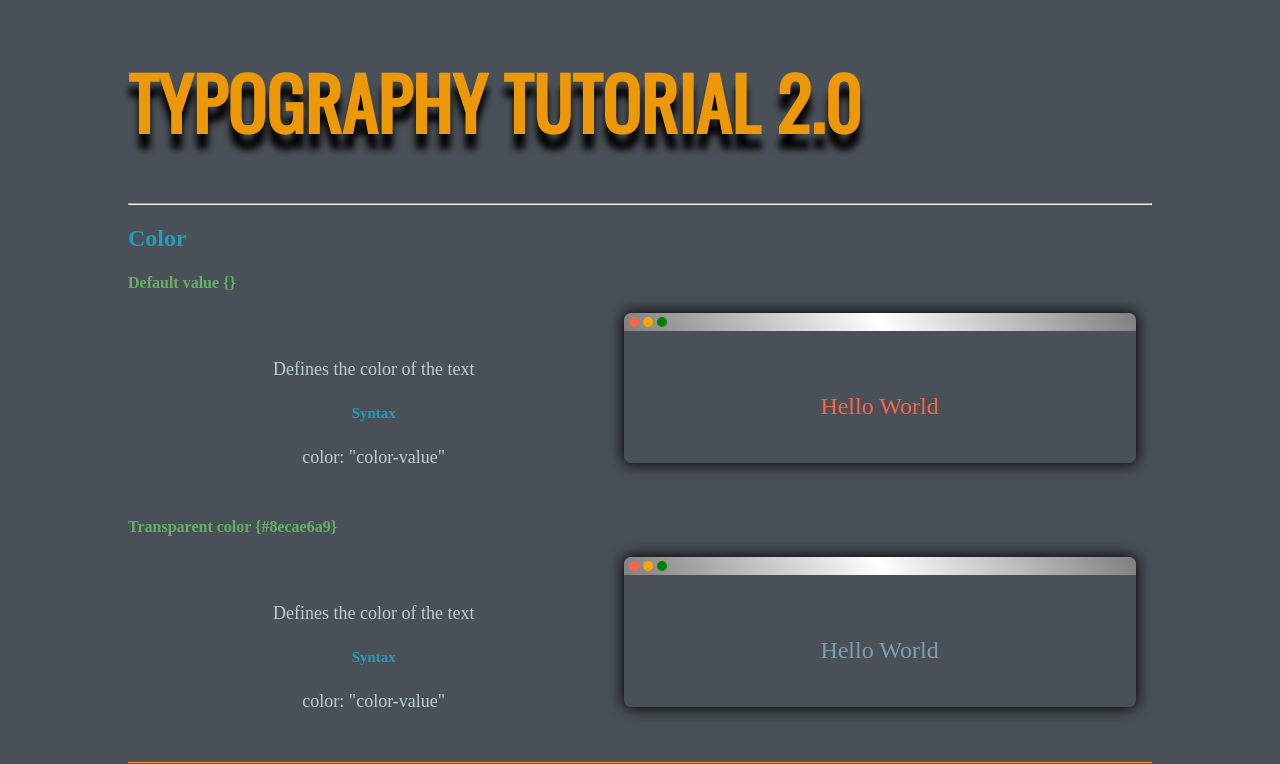
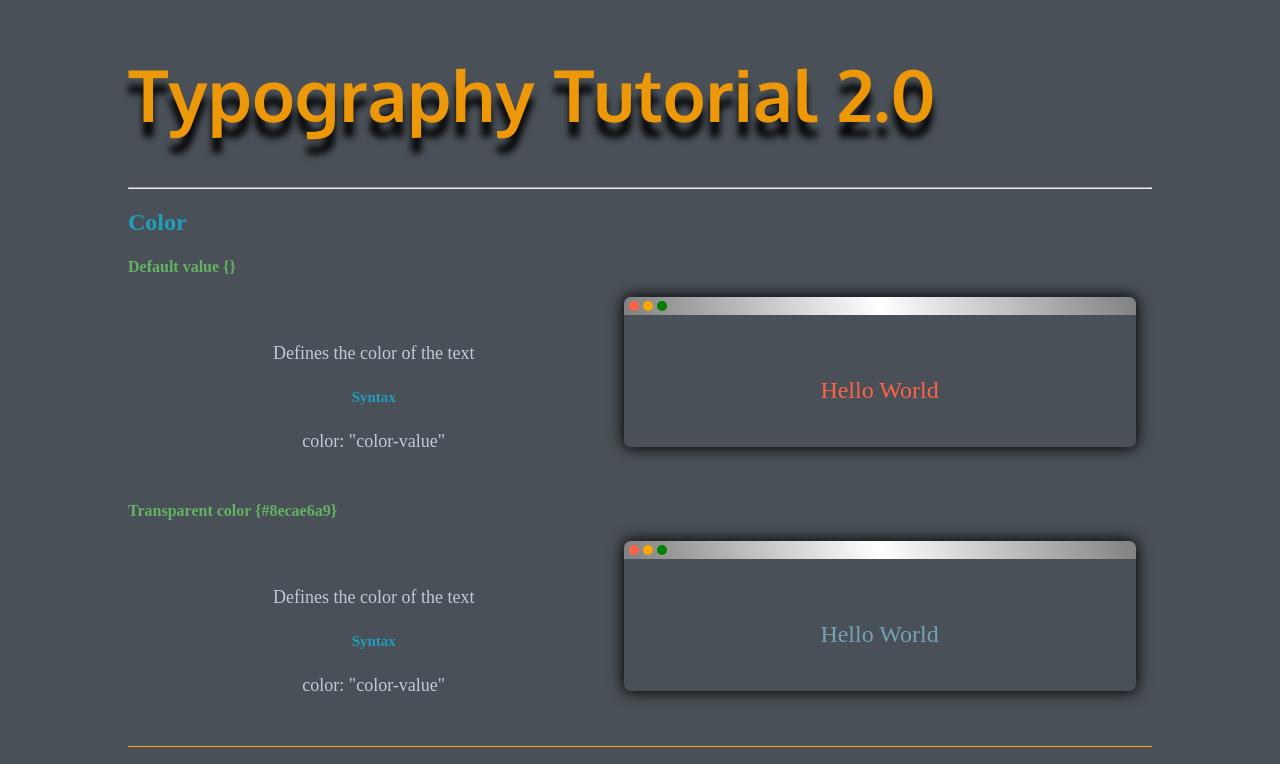
Before and after one commit to aegli84/Typography-Tutorial-2.0, a plain HTML site: page index.html in a window 1280 px wide. Shown: the top 764 px of the page. Drawn offline with nearby package versions, Linux system fonts and the light colour scheme; a web font is replaced by a local one.

Commit message:
version 3

```diff
--- a/index.html
+++ b/index.html
@@ -9,6 +9,7 @@
     <script src="https://kit.fontawesome.com/ecb15f9042.js" crossorigin="anonymous"></script>
     <link href="https://fonts.googleapis.com/css?family=Cardo:400,700|Oswald" rel="stylesheet">
     <link href="https://fonts.googleapis.com/css?family=Abril+Fatface|Roboto:300,700" rel="stylesheet">
+    <link href="https://fonts.googleapis.com/css2?family=Noto+Sans+JP:wght@500&family=Oxygen:wght@700&display=swap" rel="stylesheet">
 </head>
 <body>
     <header>
--- a/style.css
+++ b/style.css
@@ -9,8 +9,8 @@ body {
 }
 
 h1 {
-    font-family: 'Oswald', sans-serif;
-    text-transform: uppercase;
+    font-family: 'Oxygen', sans-serif;
+    /*text-transform: uppercase;*/
     font-size: 72px;
     text-shadow: 0  15px 7px black;
     color: #ec9808;
```
